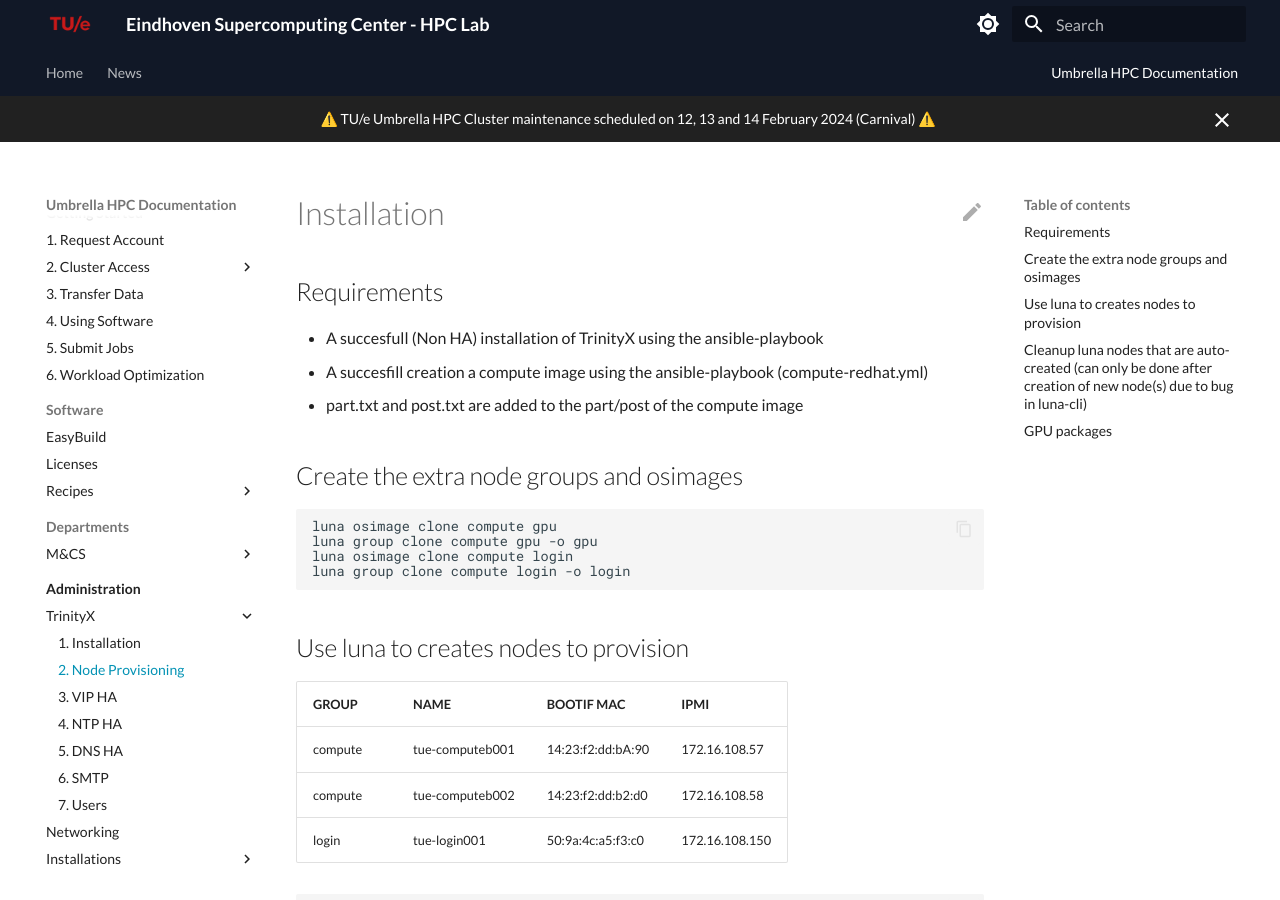
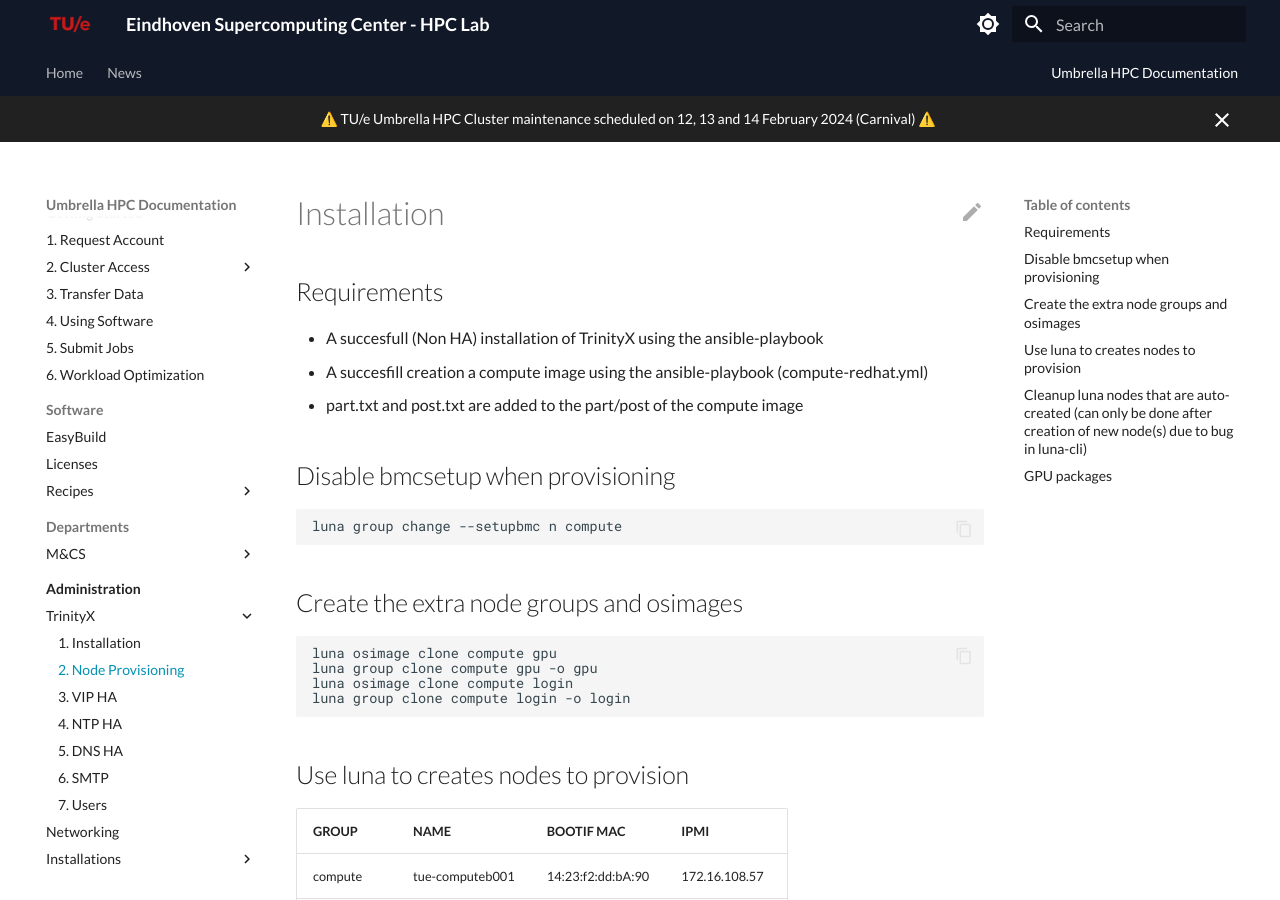
Before and after one commit to gferhpc/supercomputing.tue.nl, an MkDocs documentation site: the page built from pages/documentation/administration/trinityx/provisioning.md, in a window 1280 px wide and 900 px high. Built offline with MkDocs 1.6.1 and Material for MkDocs 9.7.7, drawn with Linux system fonts in a browser that asks for light colours.

Commit message:
Update provisioning.md

````diff
--- a/pages/documentation/administration/trinityx/provisioning.md
+++ b/pages/documentation/administration/trinityx/provisioning.md
@@ -5,6 +5,12 @@
 - A succesfull (Non HA) installation of TrinityX using the ansible-playbook
 - A succesfill creation a compute image using the ansible-playbook (compute-redhat.yml)
 - part.txt and post.txt are added to the part/post of the compute image
+
+## Disable bmcsetup when provisioning
+
+```shell
+luna group change --setupbmc n compute
+```
 
 ## Create the extra node groups and osimages
 ```shell
````
